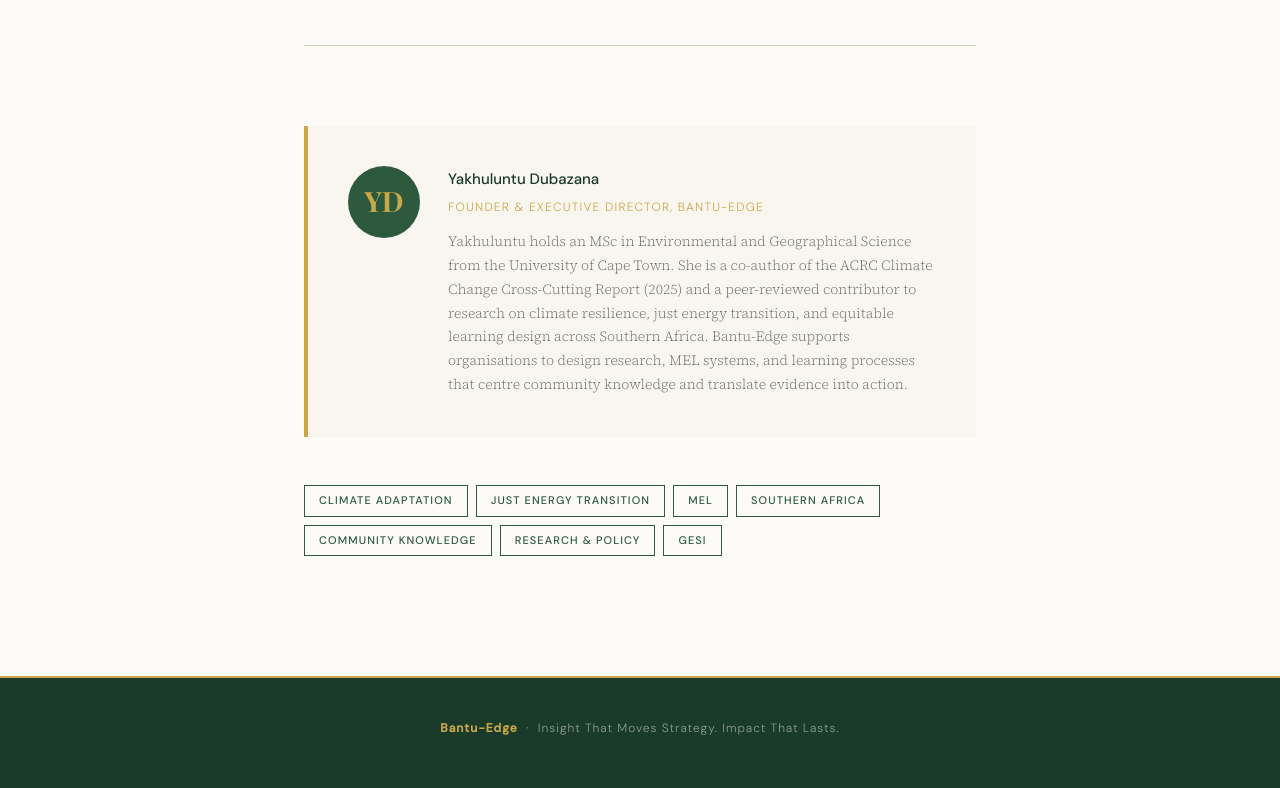
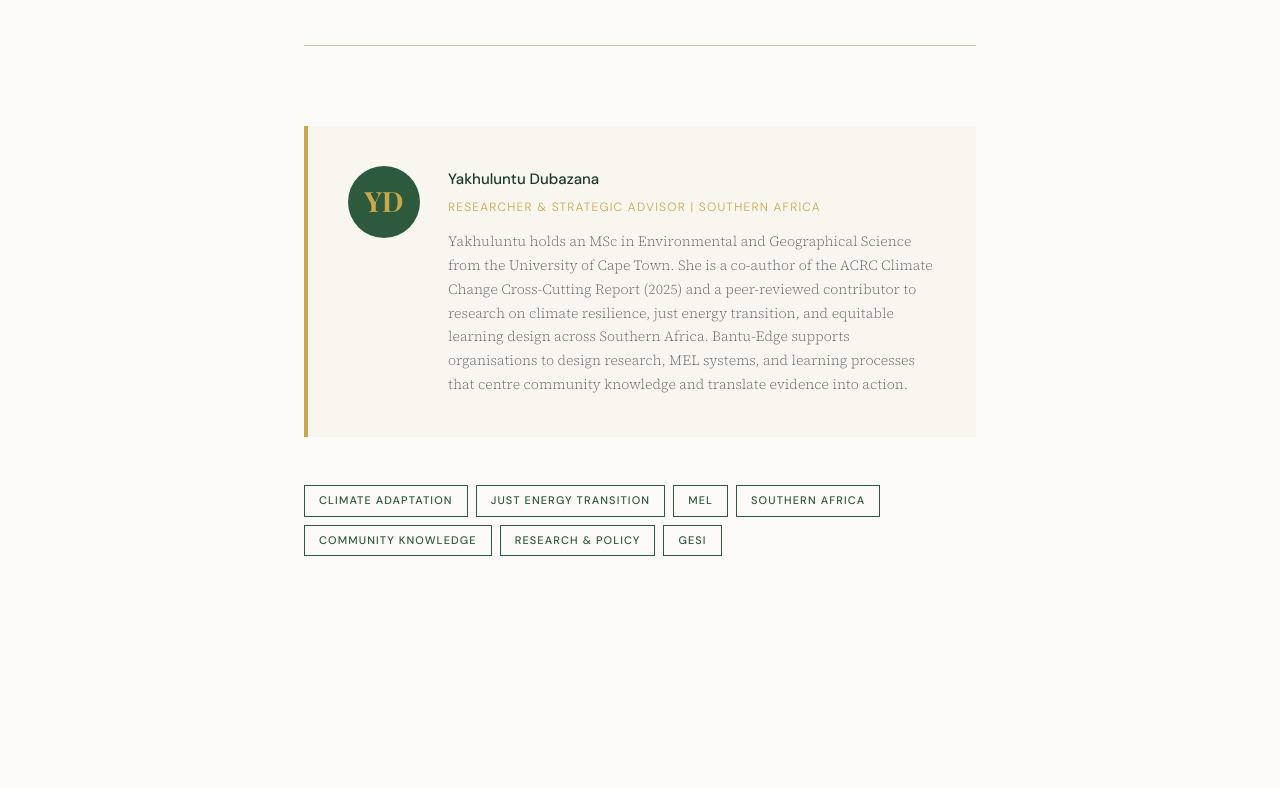
Before and after one commit to bantu-edge/bantu-edge-insights, a plain HTML site: page index.html in a window 1280 px wide. Shown: the part 7177-7965 px from the top of the page. After the commit the page ends 7853 px from the top, so only its background shows below. Drawn offline with nearby package versions, Linux system fonts and the light colour scheme; a web font is replaced by a local one.

Commit message:
Add files via upload

```diff
--- a/index.html
+++ b/index.html
@@ -268,18 +268,7 @@
       margin: 48px 0;
     }
 
-    /* ── FOOTER ── */
-    footer {
-      background: var(--green-deep);
-      color: rgba(255,255,255,0.5);
-      text-align: center;
-      padding: 40px 24px;
-      font-family: 'DM Sans', sans-serif;
-      font-size: 12px;
-      letter-spacing: 0.08em;
-      border-top: 2px solid var(--gold);
-    }
-    footer strong { color: var(--gold); }
+
 
     /* ── FADE IN ── */
     @keyframes fadeUp {
@@ -476,7 +465,7 @@
     </div>
     <div class="bio-text">
       <div class="name">Yakhuluntu Dubazana</div>
-      <div class="role">Founder &amp; Executive Director, Bantu-Edge</div>
+      <div class="role">Researcher &amp; Strategic Advisor | Southern Africa</div>
       <p>
         Yakhuluntu holds an MSc in Environmental and Geographical Science from the University of Cape Town. She is a co-author of the ACRC Climate Change Cross-Cutting Report (2025) and a peer-reviewed contributor to research on climate resilience, just energy transition, and equitable learning design across Southern Africa. Bantu-Edge supports organisations to design research, MEL systems, and learning processes that centre community knowledge and translate evidence into action.
       </p>
@@ -495,7 +484,5 @@
   </div>
 
 </article>
-
-<footer>
-  <strong>Bantu-Edge</strong> &nbsp;·&nbsp; Insight That Moves Strategy. Impact That Lasts.<br/>
-  <span style="margin-top:8px;display:block;"><a href="/cdn-cgi/l/email-protection" class="__cf_email__" data-cfemail="aac3c4ccc5eac8c
+</body>
+</html>
```
